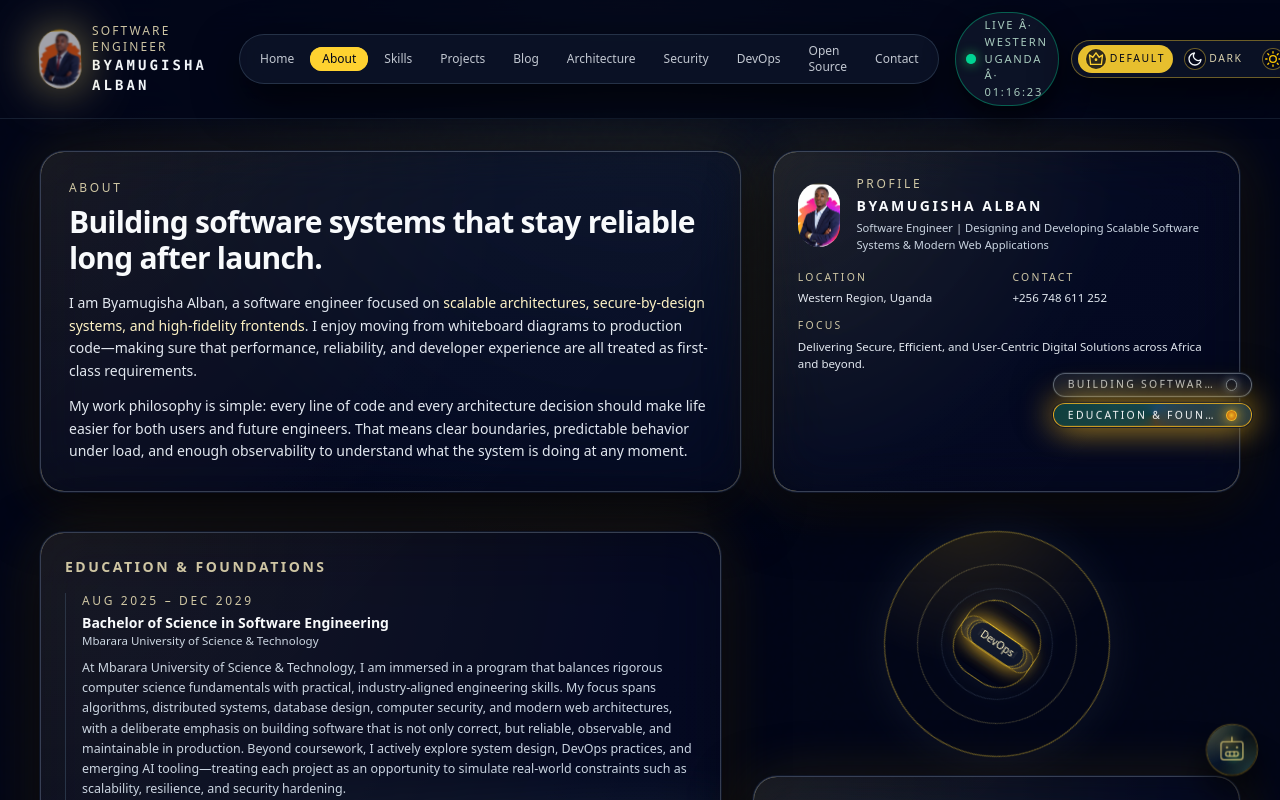
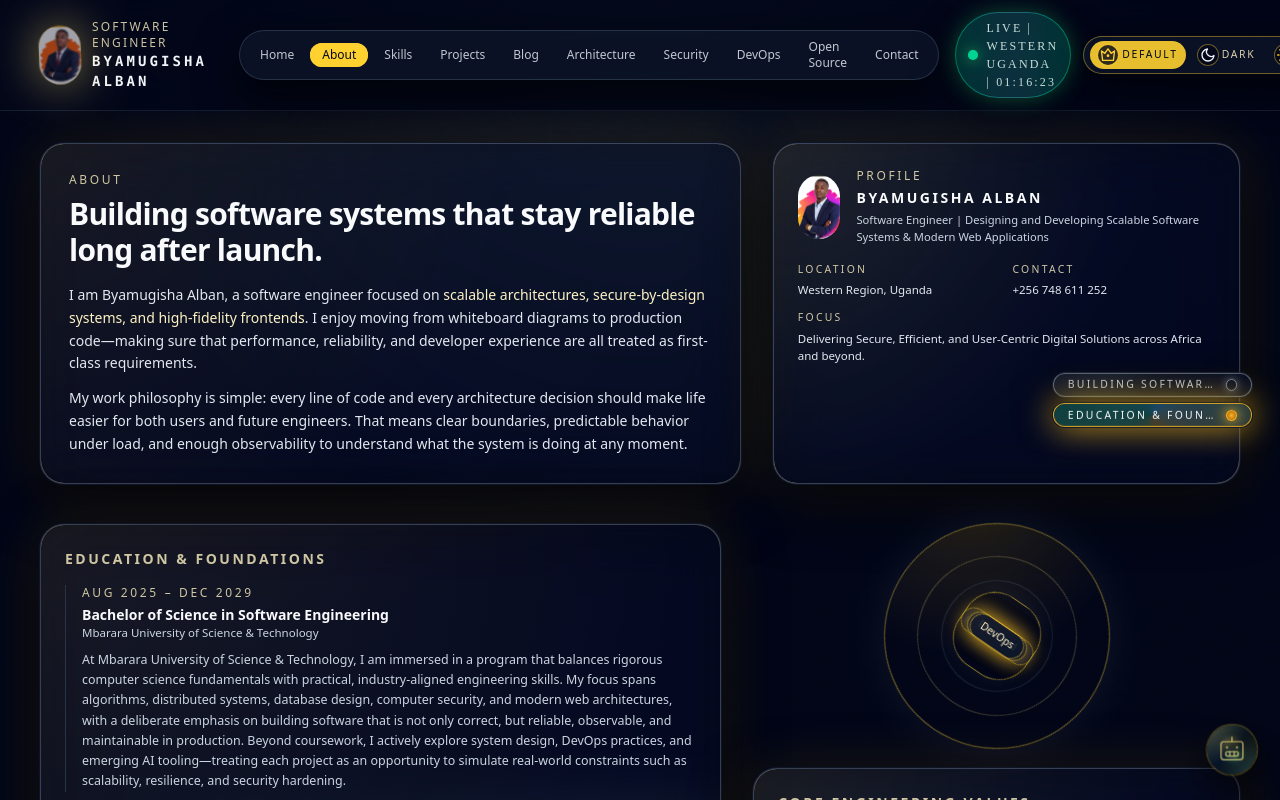
Before and after one commit to albanbyamugisha/albanbyamugisha.dev, a Next.js app: page /about in a window 1280 px wide. Shown: the top 800 px of the page. Built offline with nearby package versions, Linux system fonts and the light colour scheme.

Commit message:
refactor: modernize LiveClock UI and fix encoding artifacts

```diff
--- a/components/LiveStatus.tsx
+++ b/components/LiveStatus.tsx
@@ -28,15 +28,17 @@ const LiveStatus = () => {
       initial={{ opacity: 0, y: 6 }}
       animate={{ opacity: 1, y: 0 }}
       transition={{ duration: 0.4, ease: [0.19, 1, 0.22, 1] as const }}
-      className="inline-flex items-center gap-2 rounded-full border border-emerald-400/40 bg-slate-900/80 px-2.5 py-1 text-[0.7rem] text-emerald-100 shadow-[0_12px_30px_rgba(0,0,0,0.7)] backdrop-blur-md"
+      className="inline-flex items-center rounded-full bg-gradient-to-r from-emerald-400/60 via-cyan-300/40 to-emerald-400/60 p-[1px] shadow-[0_0_22px_rgba(34,197,94,0.35),0_16px_40px_rgba(3,7,18,0.65)]"
     >
-      <span className="relative flex h-2.5 w-2.5">
-        <span className="absolute inline-flex h-full w-full animate-ping rounded-full bg-emerald-400/80 opacity-60" />
-        <span className="relative inline-flex h-2.5 w-2.5 rounded-full bg-emerald-400 shadow-[0_0_12px_rgba(34,197,94,0.9)]" />
-      </span>
-      <span className="uppercase tracking-[0.16em] text-emerald-100/80">
-        Live Â· Western Uganda Â· {time || "..."}
-      </span>
+      <div className="inline-flex items-center gap-2 rounded-full bg-slate-950/60 px-3 py-1.5 text-[0.7rem] sm:text-[0.75rem] text-emerald-50/90 backdrop-blur-xl">
+        <span className="relative flex h-2.5 w-2.5">
+          <span className="absolute inline-flex h-full w-full animate-ping rounded-full bg-emerald-400/70 opacity-50" />
+          <span className="relative inline-flex h-2.5 w-2.5 rounded-full bg-emerald-400 shadow-[0_0_14px_rgba(34,197,94,0.9)]" />
+        </span>
+        <span className="font-['Orbitron'] uppercase tracking-[0.18em] text-emerald-50/85">
+          Live | Western Uganda | {time || "..."}
+        </span>
+      </div>
     </motion.div>
   );
 };
```
